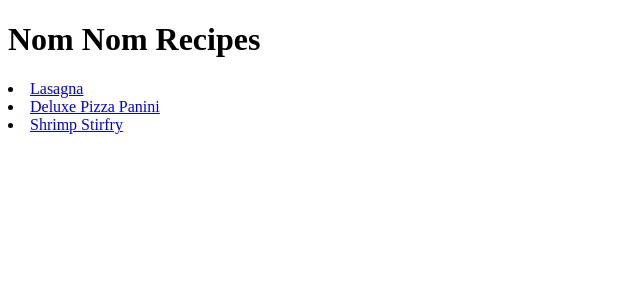
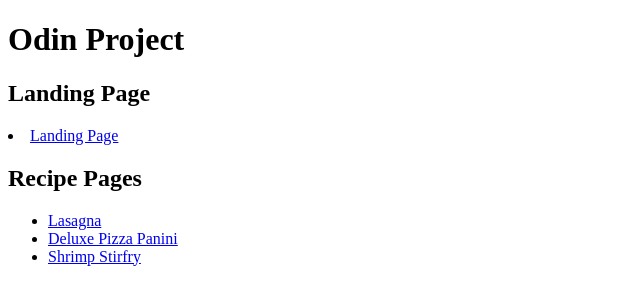
Before and after one commit to noonz/TheOdinProject, a plain HTML site: page index.html in a window 1280 px wide. Shown: the whole page, without its empty margins (0-640 px from the left). Drawn offline with Linux system fonts and the light colour scheme.

Commit message:
prepare landing page

```diff
--- a/index.html
+++ b/index.html
@@ -3,13 +3,19 @@
 <head>
     <meta http-equiv="X-UA-Compatible" content="IE=edge">
     <meta name="viewport" content="width=device-width, initial-scale=1.0">
-    <title>NomNom Recipes</title>
+    <title>Odin Project</title>
     <meta charset="UTF-8">
 </head>
 
 <body>
     <div>
-        <h1>Nom Nom Recipes</h1>
+        <h1>Odin Project</h1>
+        <h2>Landing Page</h2>
+        <li>
+            <a href="./landing_page/landing_page.html">Landing Page</a>
+        </li>
+        <h2>Recipe Pages</h2>
+        <ul>
             <li>
                 <a href="./odin-recipes/lasagna.html">Lasagna</a>
             </li>
@@ -19,6 +25,7 @@
             <li>
                 <a href="./odin-recipes/shrimp-stirfry.html">Shrimp Stirfry</a>
             </li>
+        </ul>
     </div>
 </body>
 
```
Also changed, not shown: landing_page/landing_page.html (added), landing_page/landing_page01.png (added), landing_page/landing_page02.png (added). Lines whose indentation alone changed are shown as unchanged.
